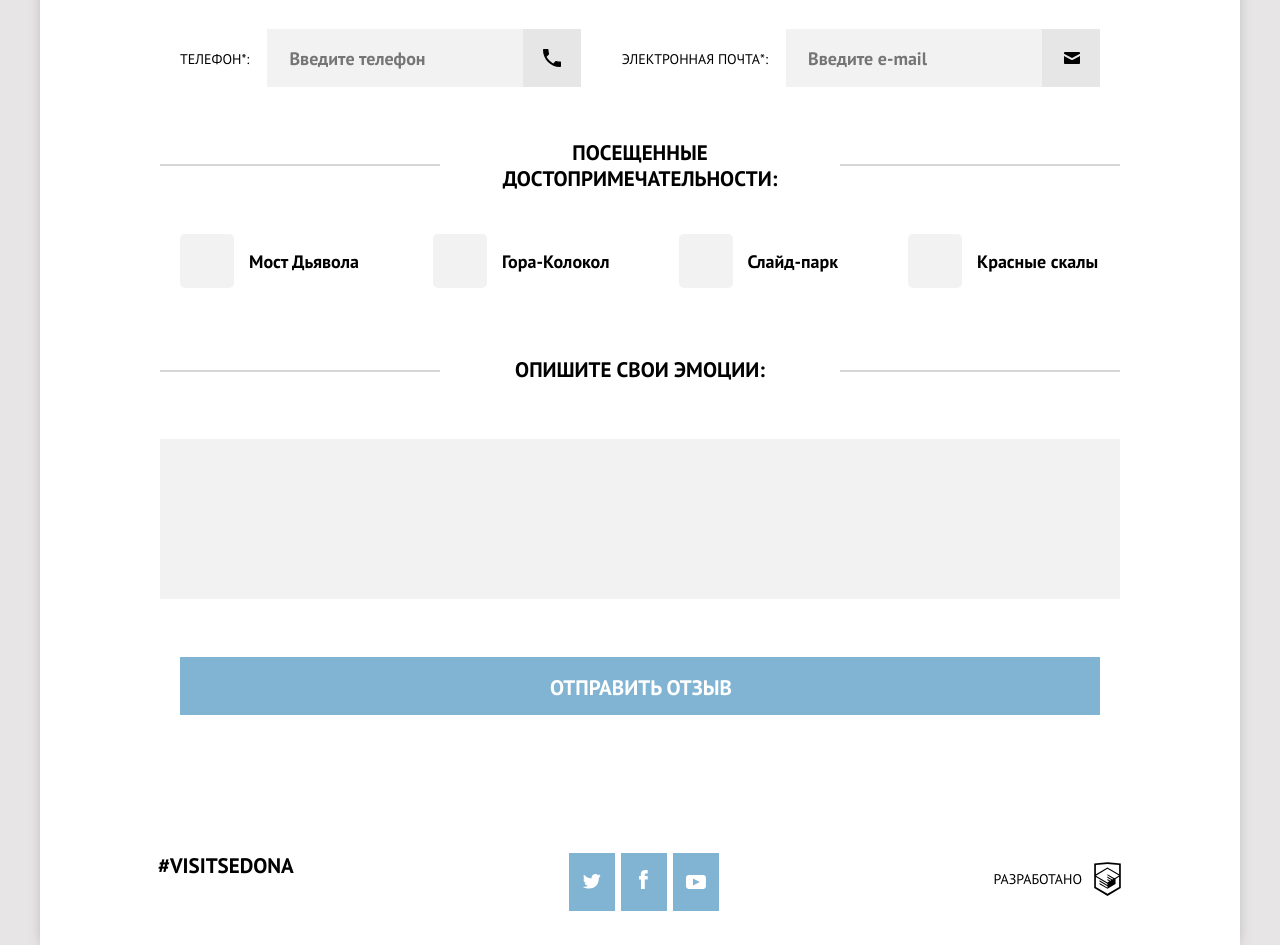
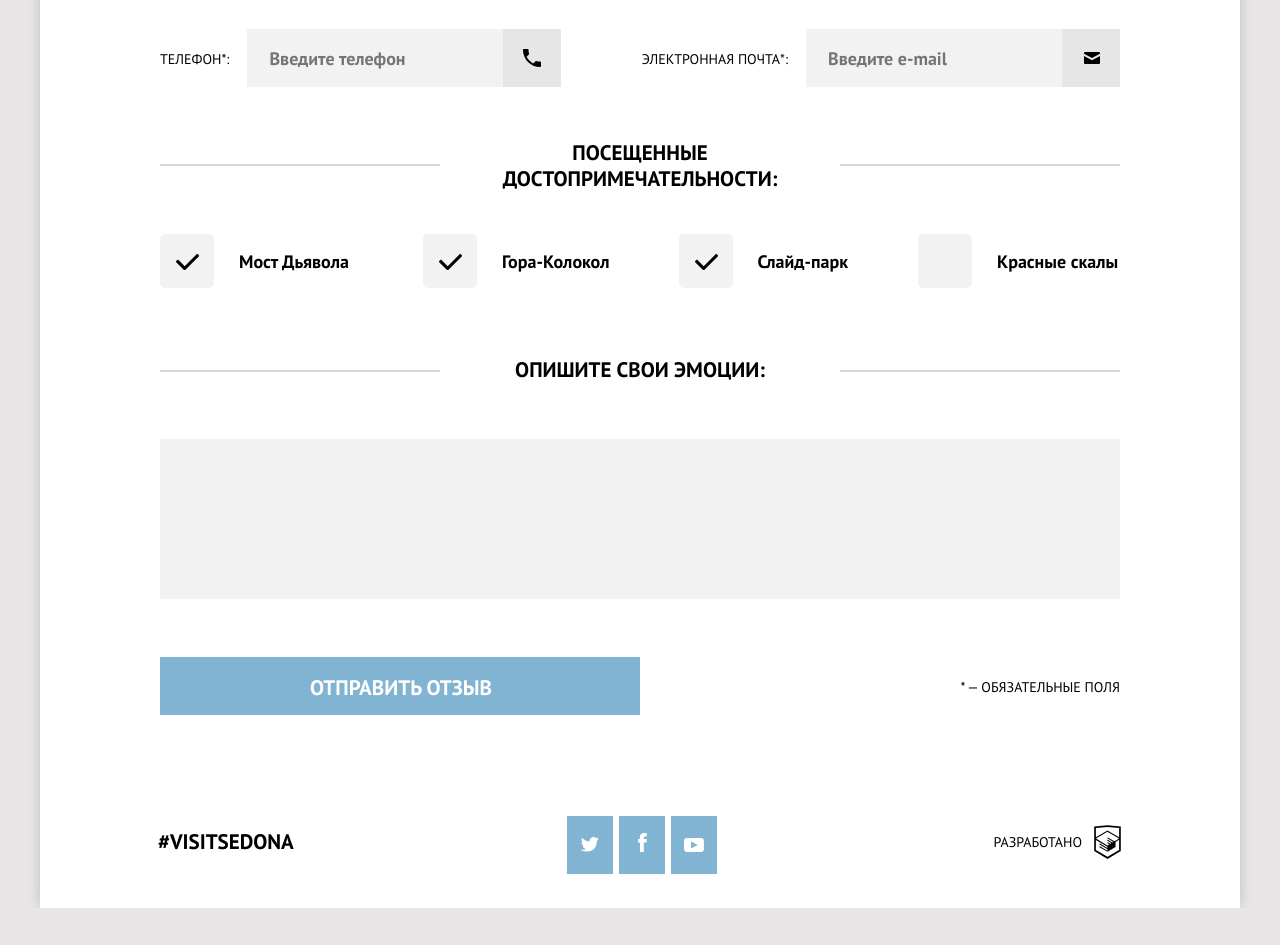
Before and after one commit to GlavOksVal/1556825-sedona-21, a website: page source/form.html in a window 1280 px wide. Shown: the part 1000-1945 px from the top of the page. After the commit the page ends 1908 px from the top, so only its background shows below. Drawn offline with nearby package versions, Linux system fonts and the light colour scheme; files that its build step writes are made by us from their sources.

Commit message:
Исправила мобильную версию

```diff
--- a/source/form.html
+++ b/source/form.html
@@ -13,13 +13,13 @@
 
     <header class="header">
       <nav class="header__navigation header__navigation--opened header__navigation--nojs">
-        <a class="header__logo logo">
+        <a class="header__logo logo" href="index.html">
           <img class="logo__img" src="img/logotype-mobile.svg" width="102" height="84" alt="Логотип проект Седона">
         </a>
 
         <ul class="header__menu menu">
           <li class="menu__item">
-            <a class="menu__link  menu__link--active" href="">Главная</a> </li>
+            <a class="menu__link  menu__link--active" href="index.html">Главная</a> </li>
 
           <li class="menu__item">
             <a class="menu__link" href="catalog.html">Фото и Видео</a></li>
@@ -51,7 +51,7 @@
         <h1 class="visually-hidden">Проект "Седона"</h1>
         <div class="description__content description__content--form">
           <h2 class="description__title description__title--form">Оставьте свой отзыв</h2>
-          <p class="description__sublitle">Помогите нашим отелям стать лучше! Оставьте отзыв о них,  а также о посещенных
+          <p class="description__sublitle">Помогите нашим отелям стать лучше! Оставьте отзыв о них, а также о посещенных
             вами достопримечательностях</p>
         </div>
       </section>
@@ -139,33 +139,33 @@
 
           <fieldset class="feedback__form-fieldset fieldset-attraction">
             <legend class="fieldset-attraction__title">Посещенные достопримечательности:</legend>
-            <div class="fieldset-attraction__wrap wrap-input">
-              <div class="fieldset-attraction__checkbox">
+            <ul class="fieldset-attraction__wrap wrap-input">
+              <li class="fieldset-attraction__checkbox">
                 <input class="fieldset-attraction__input visually-hidden" id="devils_bridge" name="devils_bridge"
                   type="checkbox" checked>
                 <label class="fieldset-attraction__label" for="devils_bridge">Мост Дьявола</label>
-              </div>
-              <div class="fieldset-attraction__checkbox">
+              </li>
+              <li class="fieldset-attraction__checkbox">
                 <input class="fieldset-attraction__input visually-hidden" id="mountain_bell" name="mountain_bell"
                   type="checkbox" checked>
                 <label class="fieldset-attraction__label" for="mountain_bell">Гора-Колокол</label>
-              </div>
-              <div class="fieldset-attraction__checkbox">
+              </li>
+              <li class="fieldset-attraction__checkbox">
                 <input class=" fieldset-attraction__input visually-hidden" id="slide_park" name="slide_park"
                   type="checkbox" checked="checked">
                 <label class="fieldset-attraction__label" for="slide_park">Слайд-парк</label>
-              </div>
-              <div class="fieldset-attraction__checkbox">
+              </li>
+              <li class="fieldset-attraction__checkbox">
                 <input class="fieldset-attraction__input visually-hidden" id="red_rocks" name="red_rocks"
                   type="checkbox">
                 <label class="fieldset-attraction__label" for="red_rocks">Красные скалы</label>
-              </div>
-            </div>
+              </li>
+            </ul>
           </fieldset>
 
           <fieldset class="feedback__form-fieldset fieldset-emotions">
             <legend class="fieldset-emotions__title">Опишите свои эмоции:</legend>
-            <textarea class="fieldset-emotions__textarea" name="message" id="message" cols="30" rows="10"
+            <textarea class="fieldset-emotions__textarea" name="message" id="message" cols="" rows=""
               placeholder="Опишите подробно все свои восторги">
             </textarea>
           </fieldset>
@@ -181,7 +181,7 @@
     <footer class="footer">
       <div class="footer__unit contacts">
         <h2 class="visually-hidden">Контакты</h2>
-        <a class="footer__hashtag" href="#">#VISITSEDONA</a>
+        <p class="footer__hashtag" href="#">#VISITSEDONA</p>
       </div>
 
       <div class="footer__unit">
--- a/source/sass/blocks/copyright.scss
+++ b/source/sass/blocks/copyright.scss
@@ -3,6 +3,8 @@
   font-size: 14px;
   line-height: 26px;
   margin: 0;
+  padding-bottom: 21px;
+  ;
 }
 
 .copyright__link {
@@ -29,3 +31,44 @@
     opacity: 0.3;
   }
 }
+
+//
+
+@media (min-width: $tablet-width) {
+  .footer {
+    padding-top: 36px;
+    flex-direction: row;
+    justify-content: space-between;
+  }
+
+  .footer__hashtag {
+    padding-top: 13px;
+  }
+
+  .copyright__text {
+    padding-top: 13px;
+    margin-left: 10px;
+  }
+
+  .footer__unit:nth-child(1) {
+    margin-left: 61px;
+  }
+
+  .footer__unit:nth-child(3) {
+    margin-right: 60px;
+  }
+}
+
+@media (min-width: $desktop-width) {
+  .copyright__text {
+    margin-left: 3px;
+  }
+
+  .footer__unit:nth-child(1) {
+    margin-left: 118px;
+  }
+
+  .footer__unit:nth-child(3) {
+    margin-right: 120px;
+  }
+}
--- a/source/sass/blocks/feedback.scss
+++ b/source/sass/blocks/feedback.scss
@@ -1,3 +1,22 @@
+.feedback__form-fieldset {
+  margin: 0;
+  padding: 0 20px;
+  border: none;
+}
+
+.feedback__form-required--field {
+  display: none;
+}
+
+.feedback__form-button--wrap {
+  display: flex;
+  padding: 0 20px 37px;
+  justify-content: center;
+}
+
+.feedback__form-button {
+  flex-grow: 1;
+}
 
 @media (min-width: $tablet-width) {
     .feedback__form {
@@ -22,9 +41,6 @@
     .feedback__form-fieldset {
       padding: 0;
     }
-              // feedback__form-button--wrap = review-form__button-wrapper
-              // feedback__form-button = review-form__button
-              // feedback__form--required-field = review-form__required-field-note
 
     .feedback__form-button--wrap {
       grid-row: 5/6;
@@ -61,25 +77,3 @@
       margin-bottom: 65px;
     }
   }
-
-
-
-  .feedback__form-fieldset {
-    margin: 0;
-    padding: 0 20px;
-    border: none;
-  }
-
-  .feedback__form-required--field {
-    display: none;
-  }
-
-  .feedback__form-button--wrap {
-    display: flex;
-    padding: 0 20px 37px;
-    justify-content: center;
-  }
-
-  .feedback__form-button {
-    flex-grow: 1;
-  }
--- a/source/sass/blocks/fieldset-attraction.scss
+++ b/source/sass/blocks/fieldset-attraction.scss
@@ -18,11 +18,11 @@
     display: block;
     position: relative;
     padding-bottom: 54px;
-    padding-left: 69px;
+    padding-left: 79px;
     cursor: pointer;
   }
 
-  .fieldset-attraction__label[for="red-rocks"] {
+  .fieldset-attraction__label[for="red_rocks"] {
     padding-bottom: 10px;
   }
 
@@ -38,6 +38,18 @@
   }
 
 
+   .fieldset-attraction__label:hover::before {
+    background-color: $background-btn--disabled;
+  }
+
+  .fieldset-attraction__label:active::before {
+    background-color: $background-input--active;
+  }
+
+  .fieldset-attraction__label:active::after {
+    opacity: 0.3;
+  }
+
   .fieldset-attraction__label::after {
     content: "";
     position: absolute;
@@ -49,20 +61,7 @@
     display: none;
   }
 
-
-  .fieldset-attraction__label:hover::before {
-    background-color: $background-btn--disabled;
-  }
-
-  .fieldset-attraction__label:active::before {
-    background-color: $background-input--active;
-  }
-
-  .fieldset-attraction__label:active::after {
-    opacity: 0.3;
-  }
-
-  .fieldset-attraction__input:checked + .fieldset-attractions__label::after {
+  .fieldset-attraction__input:checked + .fieldset-attraction__label::after {
     display: block;
   }
 
--- a/source/sass/blocks/fieldset-initials.scss
+++ b/source/sass/blocks/fieldset-initials.scss
@@ -29,6 +29,7 @@
   height: 58px;
   background-color: $background-input;
   border: none;
+  width: 100px;
 }
 
 .fieldset-initials__input:hover {
@@ -49,11 +50,11 @@
 
 //
 
-@media (max-width: $mobile-width-only) {
-  .fieldset-initials__input {
-    width: 100px;
-  }
-}
+// @media (max-width: $mobile-width-only) {
+//   .fieldset-initials__input {
+//     width: 100px;
+//   }
+// }
 
 @media (min-width: $tablet-width) {
   .fieldset-initials {
--- a/source/sass/blocks/footer.scss
+++ b/source/sass/blocks/footer.scss
@@ -2,6 +2,15 @@
   padding-top: 39px;
   display: flex;
   flex-direction: column;
+}
+
+.footer__hashtag {
+  font-size: 21px;
+  line-height: 26px;
+  font-weight: 700;
+  color: $font-color-title;
+  padding-bottom: 33px;
+  margin: 0;
 }
 
 .footer__unit {
@@ -13,52 +22,44 @@
   justify-content: center;
 }
 
-.footer__hashtag {
-  font-size: 21px;
-  line-height: 26px;
-  font-weight: 700;
-  color: $font-color-title;
-  padding-bottom: 33px;
-  margin: 0;
-}
 
-//
+// //
 
-@media (min-width: $tablet-width) {
-  .footer {
-    padding-top: 36px;
-    flex-direction: row;
-    justify-content: space-between;
-  }
+// @media (min-width: $tablet-width) {
+//   .footer {
+//     padding-top: 36px;
+//     flex-direction: row;
+//     justify-content: space-between;
+//   }
 
-  .footer__hashtag {
-    padding-top: 13px;
-  }
+//   .footer__hashtag {
+//     padding-top: 13px;
+//   }
 
-  .copyright__text {
-    padding-top: 13px;
-    margin-left: 10px;
-  }
+//   .copyright__text {
+//     padding-top: 13px;
+//     margin-left: 10px;
+//   }
 
-  .footer__unit:nth-child(1) {
-    margin-left: 61px;
-  }
+//   .footer__unit:nth-child(1) {
+//     margin-left: 61px;
+//   }
 
-  .footer__unit:nth-child(3) {
-    margin-right: 60px;
-  }
-}
+//   .footer__unit:nth-child(3) {
+//     margin-right: 60px;
+//   }
+// }
 
-@media (min-width: $desktop-width) {
-  .copyright__text {
-    margin-left: 3px;
-  }
+// @media (min-width: $desktop-width) {
+//   .copyright__text {
+//     margin-left: 3px;
+//   }
 
-  .footer__unit:nth-child(1) {
-    margin-left: 118px;
-  }
+//   .footer__unit:nth-child(1) {
+//     margin-left: 118px;
+//   }
 
-  .footer__unit:nth-child(3) {
-    margin-right: 120px;
-  }
-}
+//   .footer__unit:nth-child(3) {
+//     margin-right: 120px;
+//   }
+// }
```
Also changed, not shown: source/catalog.html (+2 -2 lines), source/index.html (+3 -3 lines). Lines whose indentation alone changed are shown as unchanged.
